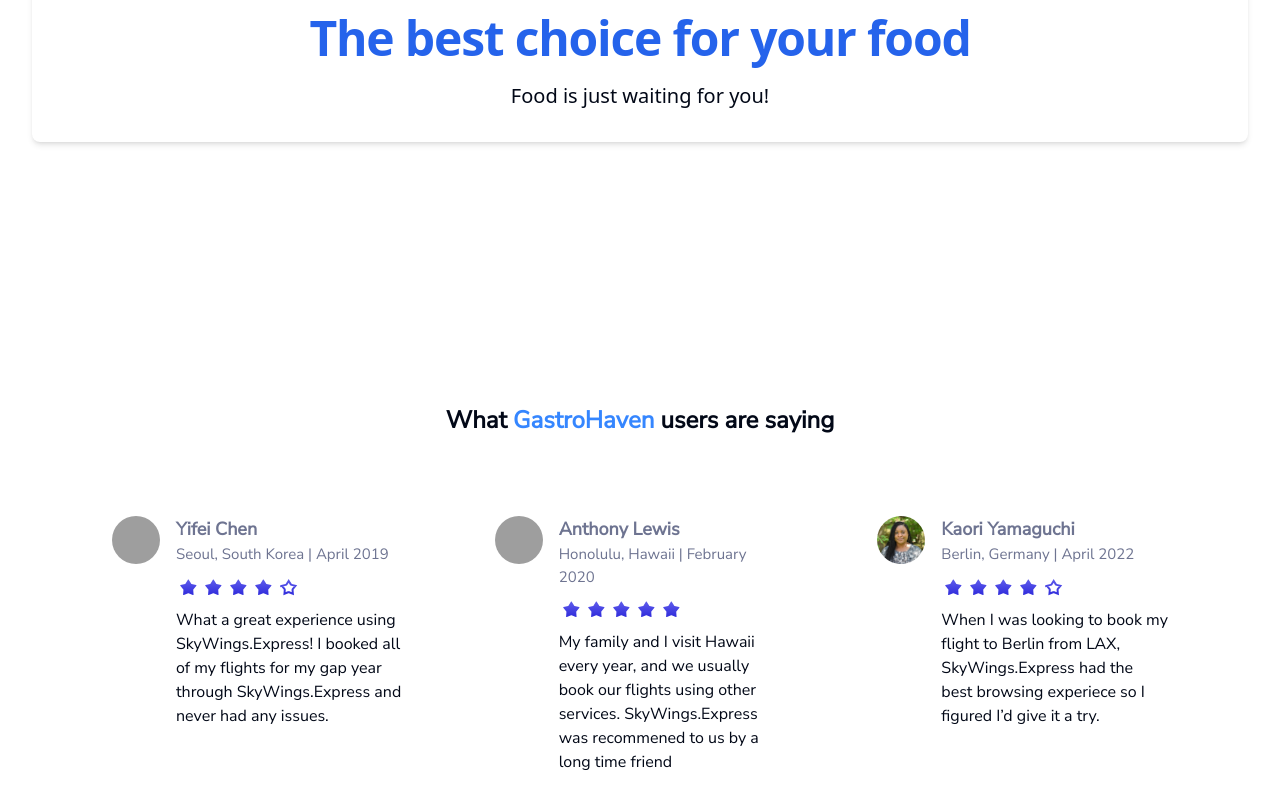
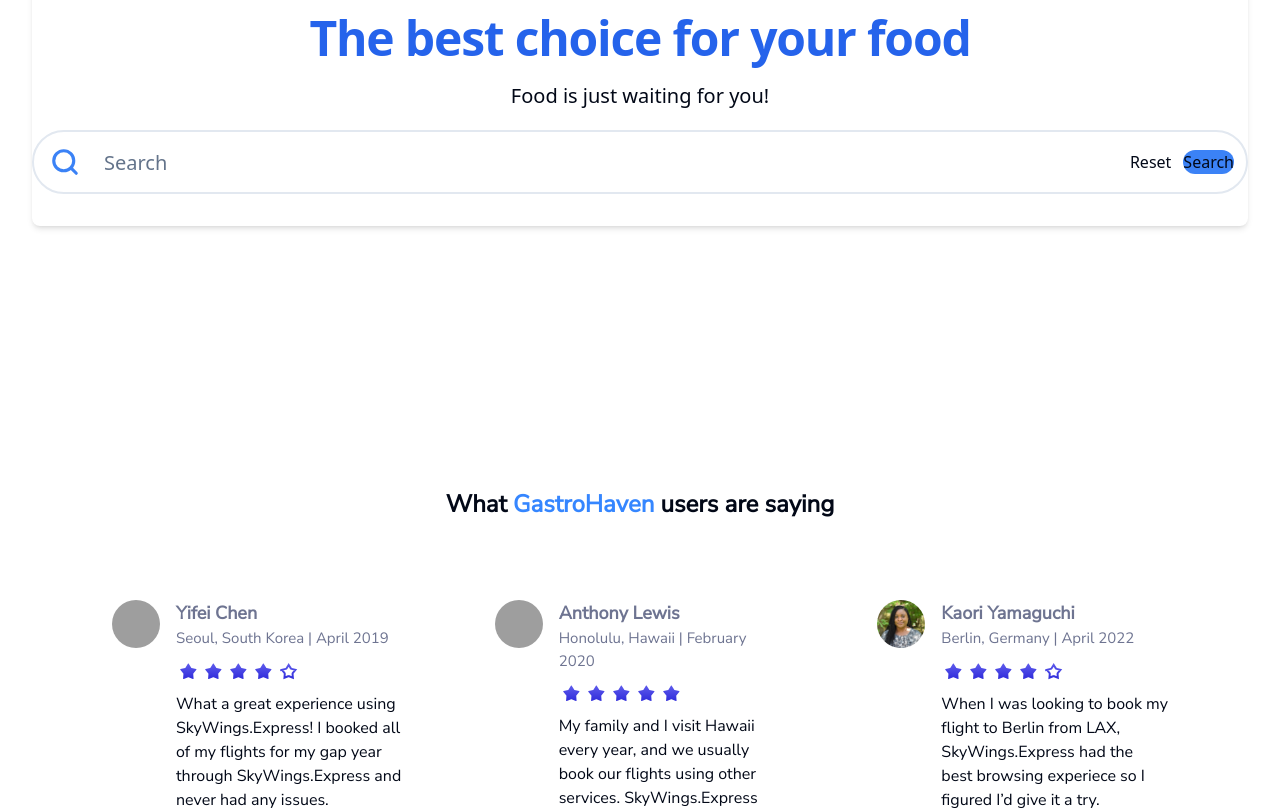
Before and after one commit to vergovters/food-ordering-frontend, a React (Vite) app: page / in a window 1280 px wide. Shown: the part 840-1650 px from the top of the page. Built offline with nearby package versions, Linux system fonts and the light colour scheme; grey boxes are pictures that could not be loaded.

Commit message:
search component

```diff
--- /dev/null
+++ b/src/components/SearchBar.tsx
@@ -0,0 +1,91 @@
+import { zodResolver } from "@hookform/resolvers/zod";
+import { useForm } from "react-hook-form";
+import { z } from "zod";
+import { Form, FormControl, FormField, FormItem } from "./ui/form";
+import { Input } from "./ui/input";
+import { Search } from "lucide-react";
+import { useEffect } from "react";
+
+const formSchema = z.object({
+    searchQuery: z.string({
+      required_error: "Restaurant name is required",
+    }),
+  });
+
+  export type SearchForm = z.infer<typeof formSchema>;
+
+type Props = {
+    onSubmit: (formData: SearchForm) => void;
+    placeHolder: string;
+    onReset?: () => void;
+    searchQuery?: string;
+  };
+
+const SearchBar = ({ onSubmit, onReset, placeHolder, searchQuery }: Props) => {
+    const form = useForm<SearchForm>({
+        resolver: zodResolver(formSchema),
+        defaultValues: {
+          searchQuery,
+        },
+    });
+
+    useEffect(() => {
+      form.reset({ searchQuery });
+    }, [form, searchQuery]);
+
+    const handleReset = () => {
+      form.reset({
+        searchQuery: "",
+      });
+
+      if (onReset) {
+        onReset();
+      }
+    };
+
+    return (
+        <Form {...form}>
+          <form
+            onSubmit={form.handleSubmit(onSubmit)}
+            className={`flex items-center gap-3 justify-between flex-row border-2 rounded-full p-3 ${
+              form.formState.errors.searchQuery && "border-red-500"
+            }`}
+          >
+            <Search
+              strokeWidth={2.5}
+              size={30}
+              className="ml-1 text-blue-500 hidden md:block"
+            />
+            <FormField
+              control={form.control}
+              name="searchQuery"
+              render={({ field }) => (
+                <FormItem className="flex-1">
+                  <FormControl>
+                    <Input
+                      {...field}
+                      className="border-none shadow-none text-xl focus-visible:ring-0"
+                      placeholder={placeHolder}
+                    />
+                  </FormControl>
+                </FormItem>
+              )}
+            />
+
+            <button
+              onClick={handleReset}
+              type="button"
+              className="rounded-full"
+            >
+              Reset
+            </button>
+            <button type="submit" className="rounded-full bg-blue-500">
+              Search
+            </button>
+          </form>
+        </Form>
+      );
+    };
+
+
+export default SearchBar;
--- a/src/pages/HomePage.tsx
+++ b/src/pages/HomePage.tsx
@@ -1,6 +1,14 @@
 import Comments from "@/components/comments/Comments/Comments";
+import SearchBar, { SearchForm } from "@/components/SearchBar";
+import { useNavigate } from "react-router-dom";
 
 const HomePage = () => {
+    const navigate = useNavigate()
+    const handleSearch = (searchValues: SearchForm) => {
+        navigate({
+            pathname: `/search/${searchValues.searchQuery}`
+        })
+    }
     return(
         <div className="flex flex-col gap-12">
             <div className="bg-white rounded-lg shadow-md py-8 flex flex-col gap-5 text-center mt-24">
@@ -8,6 +16,7 @@
                     The best choice for your food
                 </h1>
                 <span className="text-xl">Food is just waiting for you!</span>
+                <SearchBar placeHolder="Search" onSubmit={handleSearch}/>
             </div>
             <Comments/>
         </div>
```
